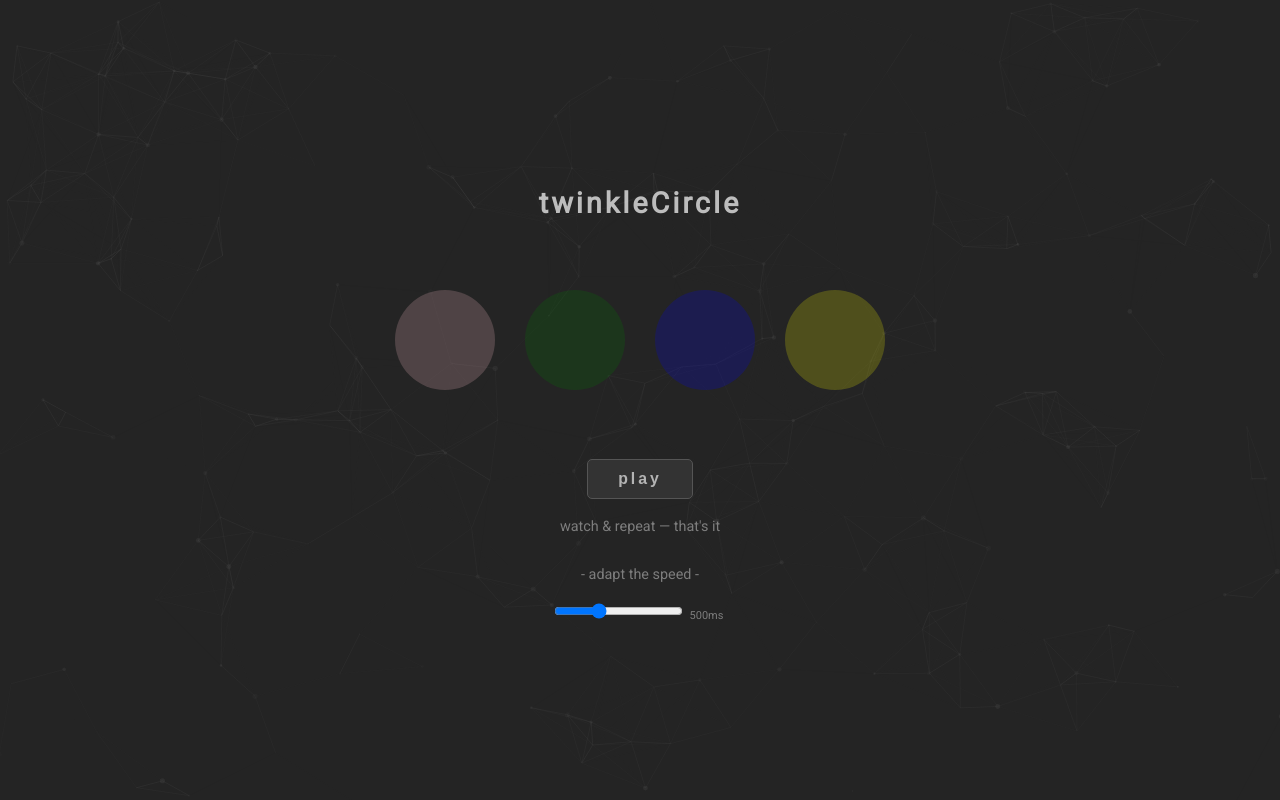
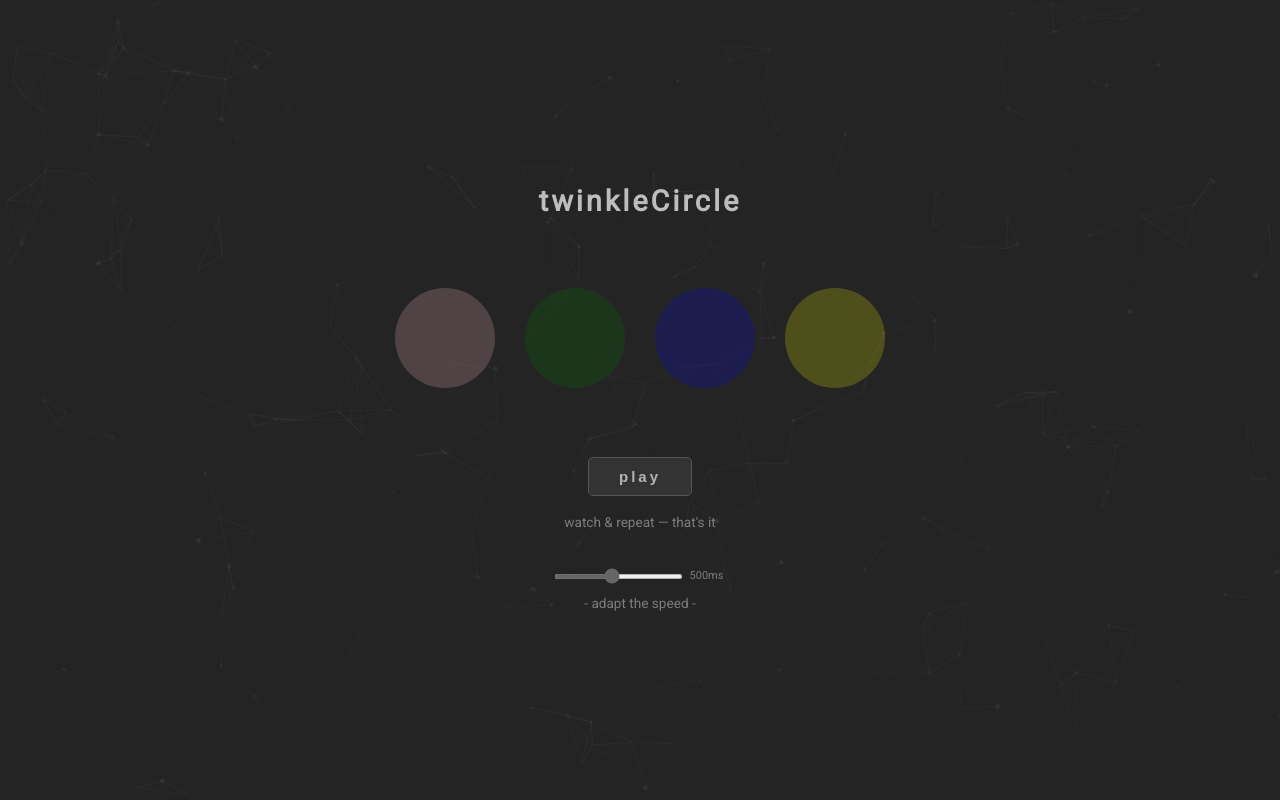
Before and after one commit to clasei/twinkle-circle, a React (Create React App) app: page / in a window 1280 px wide. Built offline with nearby package versions, Linux system fonts and the light colour scheme.

Commit message:
slider updated to greyscale; buttons position changed to improve UX

```diff
--- a/src/App.js
+++ b/src/App.js
@@ -41,7 +41,7 @@ function App() {
       setActiveCircle(color);
       await new Promise(resolve => setTimeout(resolve, gameSpeed));
       setActiveCircle(null);
-      await new Promise(resolve => setTimeout(resolve, 200));
+      await new Promise(resolve => setTimeout(resolve, 250));
     }
   };
 
--- a/src/components/ControlPanel/ControlPanel.css
+++ b/src/components/ControlPanel/ControlPanel.css
@@ -1,6 +1,6 @@
 .control-panel {
     margin: 10px 0;
-    font-size: 0.9em;
+    font-size: 0.85em;
     color: #bebebe94;
     text-align: center;
 }
@@ -28,8 +28,14 @@
     transform: scale(0.8);
 }
 
+input[type="range"] {
+    filter: grayscale(100%);
+}
+
 .slider {
-    margin-top: 5px;
+    margin-top: 30px;
+    height: 5px;
+    cursor: pointer;
 }
 
 .slider-metric {
@@ -37,6 +43,7 @@
     padding: 0 5px;
 }
 
+
 @media only screen and (max-width: 768px) {
 
 .control-panel {
--- a/src/components/ControlPanel/ControlPanel.js
+++ b/src/components/ControlPanel/ControlPanel.js
@@ -6,18 +6,18 @@ const ControlPanel = ({ onStart, gameSpeed, onSpeedChange }) => {
     <div className="control-panel">
 
       <button onClick={onStart}>play</button>
-      <p>watch & repeat — that's it</p>
-      <p><br></br>- adapt the speed -</p>
+      <p className="instruction">watch & repeat — that's it</p>
+
       <input className="slider"
           type="range"
           min="100"
-          max="1300"
+          max="999"
           value={gameSpeed}
           onChange={onSpeedChange}
           id="speedSlider"
       />
       <span className="slider-metric">{gameSpeed}ms</span>
-
+      <p className="speed-adaptation">- adapt the speed -</p>
     </div>
   );
 }
```
